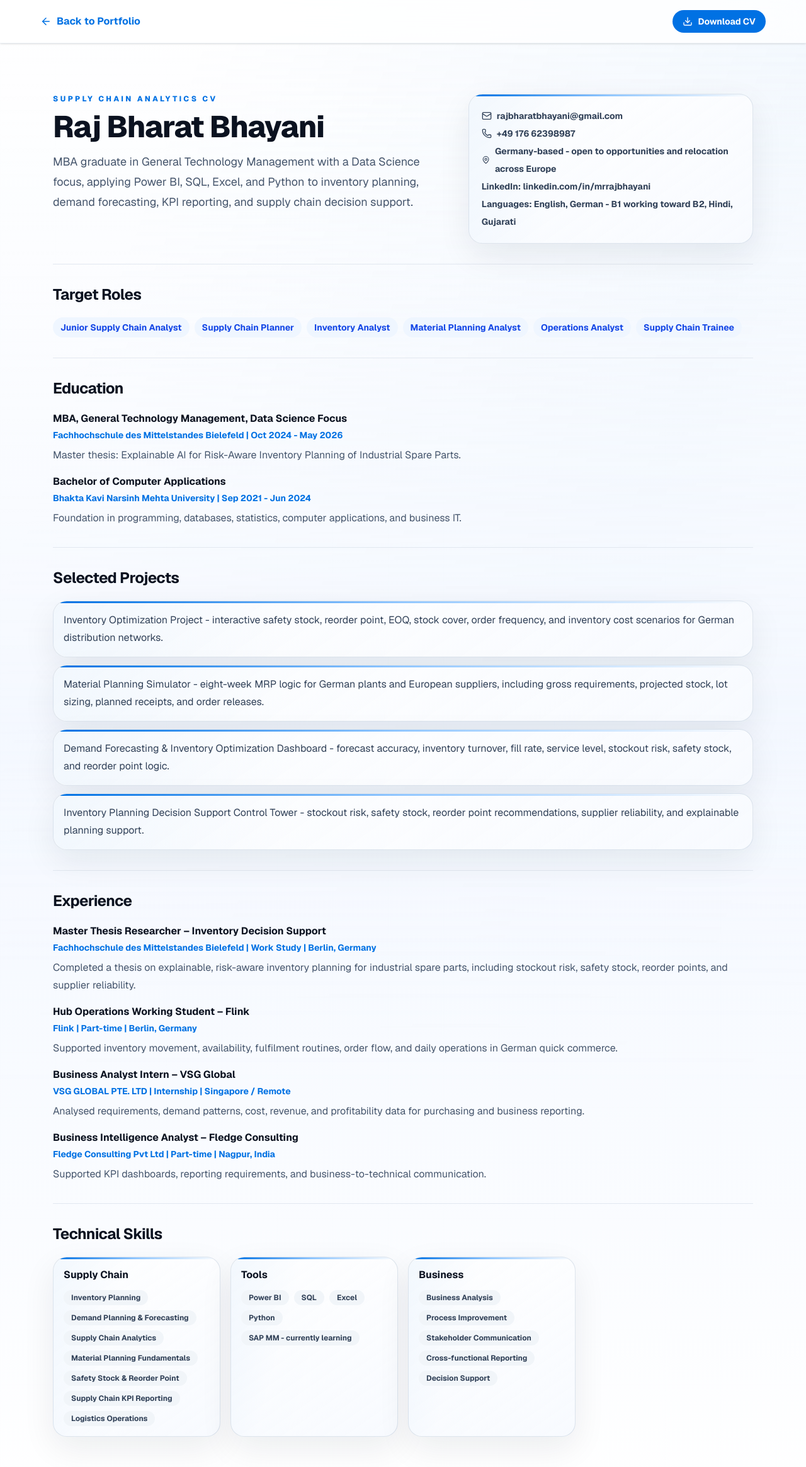
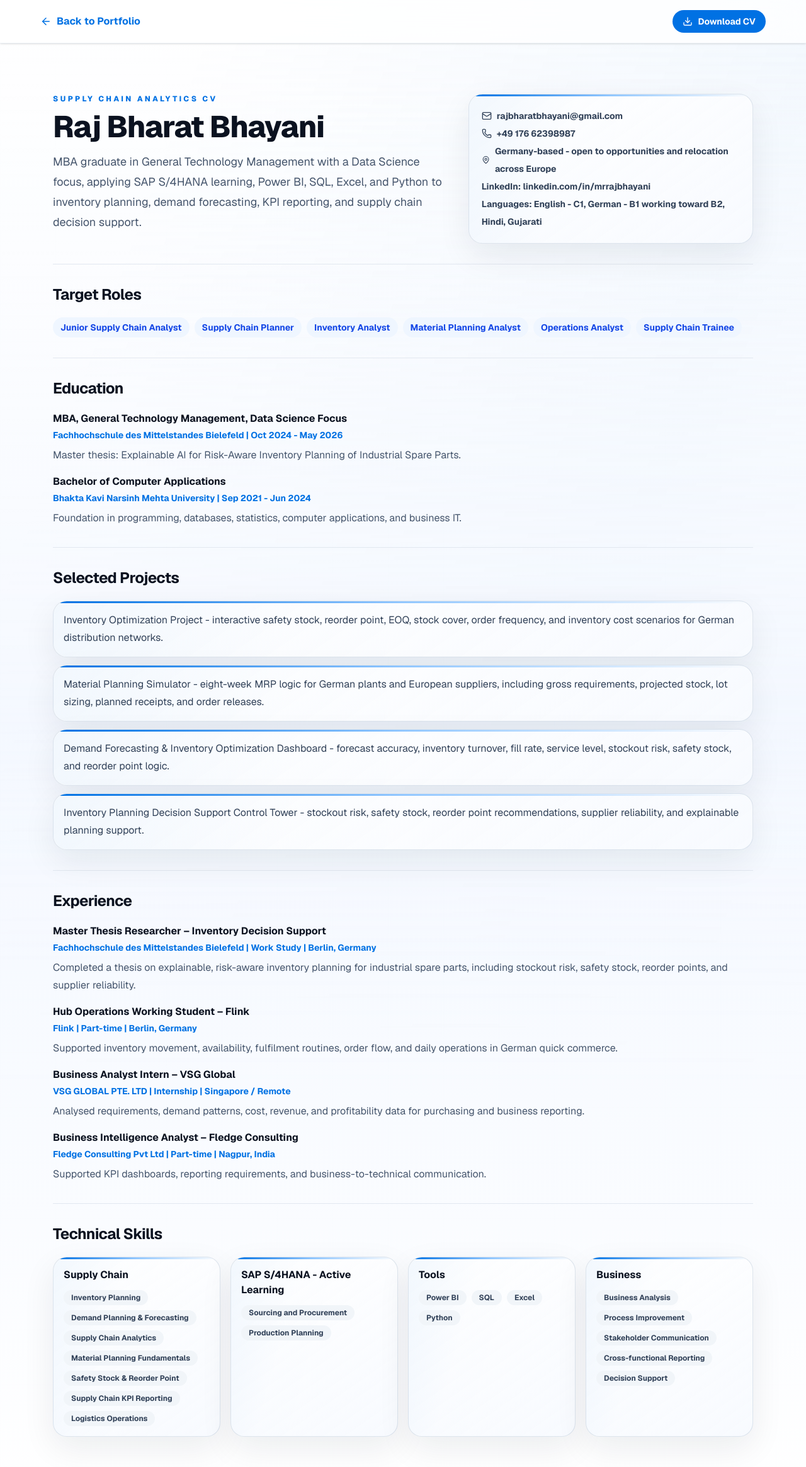
Before and after one commit to rajbbhayani-sketch/raj-portfolio, a Next.js app: page /cv in a window 1280 px wide. Shown: the top 2330 px of the page at 63% size. Built offline with nearby package versions, Linux system fonts and the light colour scheme.

Commit message:
Highlight SAP S4HANA supply chain skills

```diff
--- a/app/contact/page.tsx
+++ b/app/contact/page.tsx
@@ -99,7 +99,7 @@ export default function ContactPage() {
             <p className="mt-3 text-sm leading-6 text-slate-600">
               Direct contact for recruiter introductions, agency opportunities,
               and junior supply chain planning or analytics roles throughout
-              Europe. German B1, working toward B2.
+              Europe. English C1; German B1, working toward B2.
             </p>
           </aside>
         </div>
--- a/app/cv/page.tsx
+++ b/app/cv/page.tsx
@@ -30,7 +30,11 @@ const skills = {
     "Supply Chain KPI Reporting",
     "Logistics Operations",
   ],
-  Tools: ["Power BI", "SQL", "Excel", "Python", "SAP MM - currently learning"],
+  "SAP S/4HANA - Active Learning": [
+    "Sourcing and Procurement",
+    "Production Planning",
+  ],
+  Tools: ["Power BI", "SQL", "Excel", "Python"],
   Business: [
     "Business Analysis",
     "Process Improvement",
@@ -110,9 +114,9 @@ export default function CvPage() {
             </h1>
             <p className="mt-4 max-w-3xl text-lg leading-8 text-slate-600">
               MBA graduate in General Technology Management with a Data Science
-              focus, applying Power BI, SQL, Excel, and Python to inventory
-              planning, demand forecasting, KPI reporting, and supply chain
-              decision support.
+              focus, applying SAP S/4HANA learning, Power BI, SQL, Excel, and
+              Python to inventory planning, demand forecasting, KPI reporting,
+              and supply chain decision support.
             </p>
           </div>
           <div className="future-card role-card p-5 text-sm font-bold leading-7 text-slate-700">
@@ -128,7 +132,8 @@ export default function CvPage() {
             </p>
             <p>LinkedIn: linkedin.com/in/mrrajbhayani</p>
             <p>
-              Languages: English, German - B1 working toward B2, Hindi, Gujarati
+              Languages: English - C1, German - B1 working toward B2, Hindi,
+              Gujarati
             </p>
           </div>
         </div>
--- a/app/layout.tsx
+++ b/app/layout.tsx
@@ -17,7 +17,7 @@ const siteUrl = new URL("https://www.rajbharatbhayani.eu");
 const siteTitle =
   "Raj Bharat Bhayani | Junior Supply Chain Analyst Germany & Europe";
 const siteDescription =
-  "Germany-based Junior Supply Chain Analyst portfolio open to opportunities across Europe, focused on inventory planning, demand forecasting, material planning, operations analysis, Power BI, SQL, Excel, Python, and SAP MM learning.";
+  "Germany-based Junior Supply Chain Analyst portfolio open across Europe, focused on inventory planning, demand forecasting, SAP S/4HANA Sourcing and Procurement, SAP S/4HANA Production Planning, Power BI, SQL, Excel, and Python.";
 
 export const metadata: Metadata = {
   metadataBase: siteUrl,
@@ -54,7 +54,8 @@ export const metadata: Metadata = {
     "SQL",
     "Excel",
     "Python",
-    "SAP MM",
+    "SAP S/4HANA Sourcing and Procurement",
+    "SAP S/4HANA Production Planning",
   ],
   authors: [{ name: "Raj Bharat Bhayani", url: siteUrl }],
   creator: "Raj Bharat Bhayani",
--- a/app/page.tsx
+++ b/app/page.tsx
@@ -13,6 +13,7 @@ import {
   Globe2,
   GraduationCap,
   Languages,
+  Layers3,
   Link,
   Mail,
   MapPin,
@@ -47,13 +48,13 @@ const recruiterProfile = [
   {
     icon: Wrench,
     label: "Core toolkit",
-    value: "Power BI · SQL · Excel · Python",
-    detail: "Currently learning SAP MM",
+    value: "SAP S/4HANA · Power BI · SQL",
+    detail: "Sourcing, procurement, production planning, Excel, and Python",
   },
   {
     icon: Languages,
     label: "Languages",
-    value: "English · German B1",
+    value: "English C1 · German B1",
     detail: "German actively progressing toward B2",
   },
 ];
@@ -126,13 +127,7 @@ const skillGroups = [
   {
     title: "Tools",
     icon: Database,
-    skills: [
-      "Power BI",
-      "SQL",
-      "Excel",
-      "Python",
-      "SAP MM - currently learning",
-    ],
+    skills: ["Power BI", "SQL", "Excel", "Python"],
   },
   {
     title: "Business",
@@ -418,7 +413,8 @@ const structuredData = [
       "SQL",
       "Excel",
       "Python",
-      "SAP MM",
+      "SAP S/4HANA Sourcing and Procurement",
+      "SAP S/4HANA Production Planning",
     ],
     alumniOf: [
       {
@@ -437,7 +433,7 @@ const structuredData = [
     name: "Raj Bharat Bhayani Portfolio",
     url: "https://www.rajbharatbhayani.eu",
     description:
-      "Focused portfolio for Junior Supply Chain Analyst and supply chain planning roles in Germany and across Europe, supported by inventory analytics, Power BI, SQL, Excel, Python, and SAP MM learning.",
+      "Focused portfolio for Junior Supply Chain Analyst and supply chain planning roles in Germany and across Europe, supported by inventory analytics, SAP S/4HANA learning, Power BI, SQL, Excel, and Python.",
   },
 ];
 
@@ -503,8 +499,8 @@ export default function Home() {
               forecasting, KPI reporting, and supply chain decisions.
             </p>
             <p className="mt-5 max-w-3xl text-sm font-bold leading-7 text-blue-700 md:text-base">
-              Berlin, Germany | Open to opportunities across Europe | German B1,
-              working toward B2 | Power BI | SQL | Excel | Python
+              Berlin, Germany | Open across Europe | English C1 | German B1,
+              working toward B2 | SAP S/4HANA | Power BI | SQL | Excel
             </p>
             <div className="mt-8 flex flex-wrap gap-3">
               <a
@@ -740,8 +736,44 @@ export default function Home() {
           <SectionIntro
             eyebrow="Skills"
             title="Skills for junior supply chain analytics roles."
-            subtitle="A focused combination of planning knowledge, analytical tools, and cross-functional business communication."
+            subtitle="A focused combination of SAP S/4HANA learning, planning knowledge, analytical tools, and cross-functional business communication."
           />
+          <div className="mt-8 overflow-hidden rounded-3xl border border-blue-200 bg-gradient-to-br from-[#071a35] via-[#0b376d] to-[#0071e3] p-6 text-white shadow-[0_24px_70px_rgba(0,83,170,0.22)] md:p-8">
+            <div className="grid gap-6 lg:grid-cols-[0.42fr_0.58fr] lg:items-center">
+              <div>
+                <div className="inline-flex items-center gap-2 rounded-full border border-white/20 bg-white/10 px-3 py-1.5 text-xs font-extrabold uppercase tracking-[0.16em] text-blue-100 backdrop-blur">
+                  <Layers3 size={15} />
+                  Priority Learning Focus
+                </div>
+                <h3 className="mt-4 text-2xl font-extrabold tracking-tight md:text-3xl">
+                  SAP S/4HANA for supply chain planning
+                </h3>
+                <p className="mt-3 max-w-xl text-sm leading-6 text-blue-100 md:text-base">
+                  Building practical ERP knowledge relevant to procurement,
+                  material availability, purchasing processes, and production
+                  planning.
+                </p>
+              </div>
+              <div className="grid gap-3 sm:grid-cols-2">
+                {[
+                  "SAP S/4HANA Sourcing and Procurement",
+                  "SAP S/4HANA Production Planning",
+                ].map((skill) => (
+                  <div
+                    key={skill}
+                    className="rounded-2xl border border-white/20 bg-white/10 p-5 backdrop-blur"
+                  >
+                    <p className="text-xs font-extrabold uppercase tracking-[0.16em] text-blue-200">
+                      Currently Learning
+                    </p>
+                    <p className="mt-2 font-extrabold leading-6 text-white">
+                      {skill}
+                    </p>
+                  </div>
+                ))}
+              </div>
+            </div>
+          </div>
           <div className="mt-8 grid gap-5 md:grid-cols-3">
             {skillGroups.map(({ title, icon: Icon, skills }) => (
               <div key={title} className="future-card role-card p-5">
```
Also changed, not shown: 2 other files (tests, documents, lock files or other folders).
